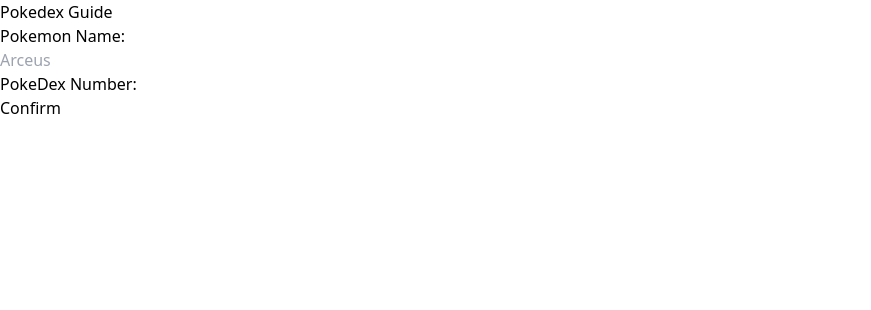
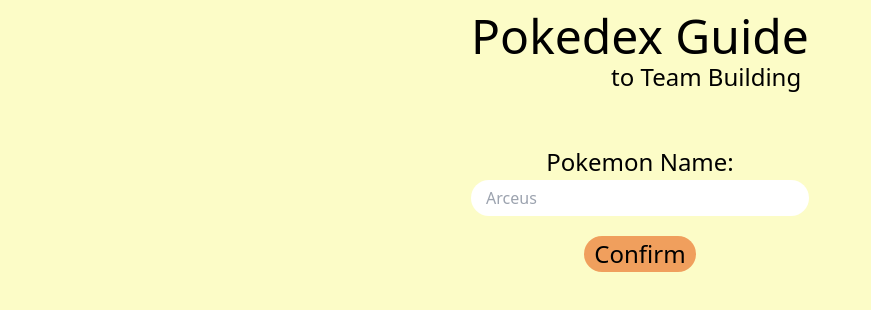
Before and after one commit to linuscth/pok-mon-index, a plain HTML site: page index.html in a window 1280 px wide. Shown: the whole page, without its empty margins (0-871 px from the left). Drawn offline with nearby package versions, Linux system fonts and the light colour scheme.

Commit message:
Add header and search bar skeleton

```diff
--- a/assets/style.css
+++ b/assets/style.css
@@ -0,0 +1,53 @@
+* {
+  padding: 0;
+  margin: 0;
+}
+
+body {
+  display: flex;
+  flex-direction: column;
+  align-items: center;
+  background-color: rgb(252, 252, 199);
+}
+
+header {
+  font-size: 300%;
+}
+
+header > span {
+  font-size: 24px;
+  position: relative;
+  bottom: 40px;
+  left: 140px;
+}
+
+.main {
+  display: flex;
+  flex-direction: column;
+  align-items: center;
+  width: 100%;
+}
+
+form {
+  text-align: center;
+  width: 33%;
+}
+
+form > label,
+form > button {
+  font-size: 150%;
+}
+
+#PokeName {
+  width: 80%;
+  height: 36px;
+  border-radius: 20px;
+  padding-left: 15px;
+}
+
+#search-btn {
+  background-color: rgb(240, 159, 93);
+  border-radius: 20px;
+  padding: 0px 10px;
+  margin-top: 20px;
+}
--- a/index.html
+++ b/index.html
@@ -13,13 +13,13 @@
 <body>
     <header>
         <h1>Pokedex Guide</h1>
+        <span>to Team Building</span>
     </header>
     <div class="main">
         <form>
             <label for="PokeName">Pokemon Name:</label><br>
             <input type="text" id="PokeName" name="PokeName" placeholder="Arceus"><br>
-            <label for="pDexNum">PokeDex Number:</label><br>
-            <button type="button">Confirm</button>
+            <button id="search-btn" type="button">Confirm</button>
         </form>
         <div class="team"></div>
         <div class="pokeCards"></div>
```
